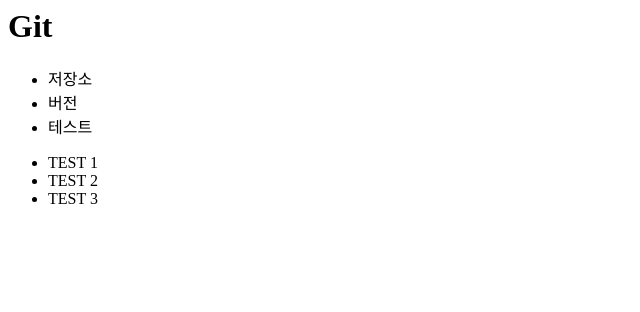
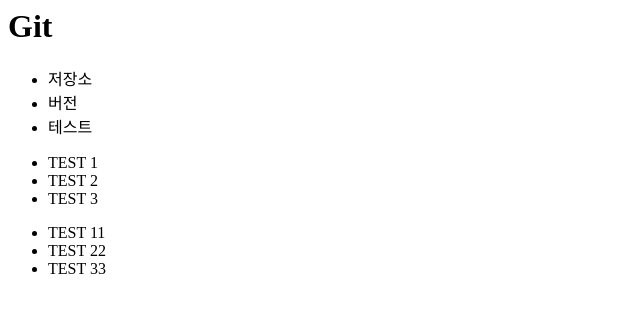
Before and after one commit to Fruitson82/fruitson_git, a plain HTML site: page index.html in a window 1280 px wide. Shown: the whole page, without its empty margins (0-640 px from the left). Drawn offline with Linux system fonts and the light colour scheme.

Commit message:
테스트

```diff
--- a/index.html
+++ b/index.html
@@ -16,5 +16,10 @@
 			<li>TEST 2</li>
 			<li>TEST 3</li>
 		</ul>
+		<ul>
+			<li>TEST 11</li>
+			<li>TEST 22</li>
+			<li>TEST 33</li>
+		</ul>
 	</body>
 </html>
```
